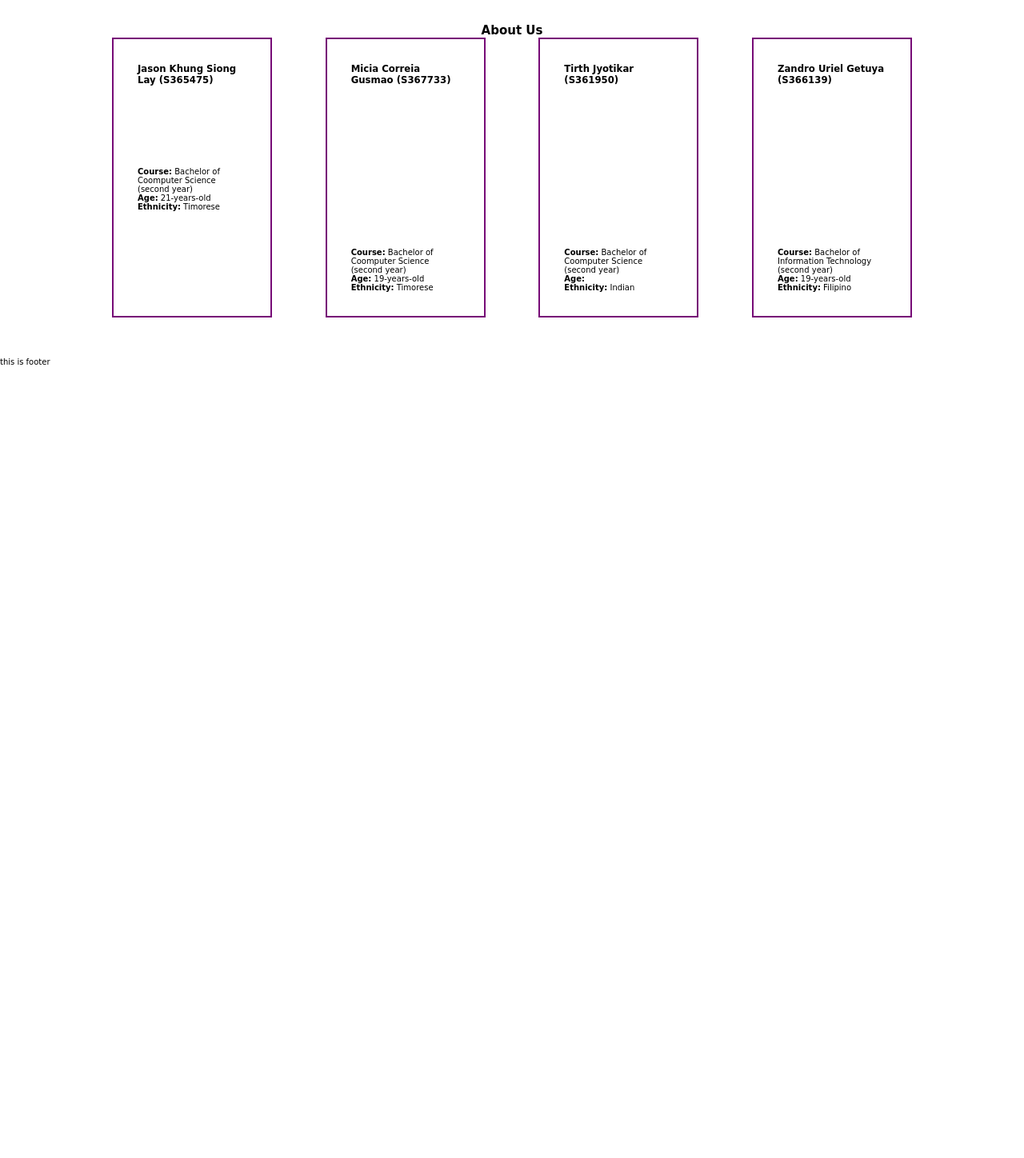
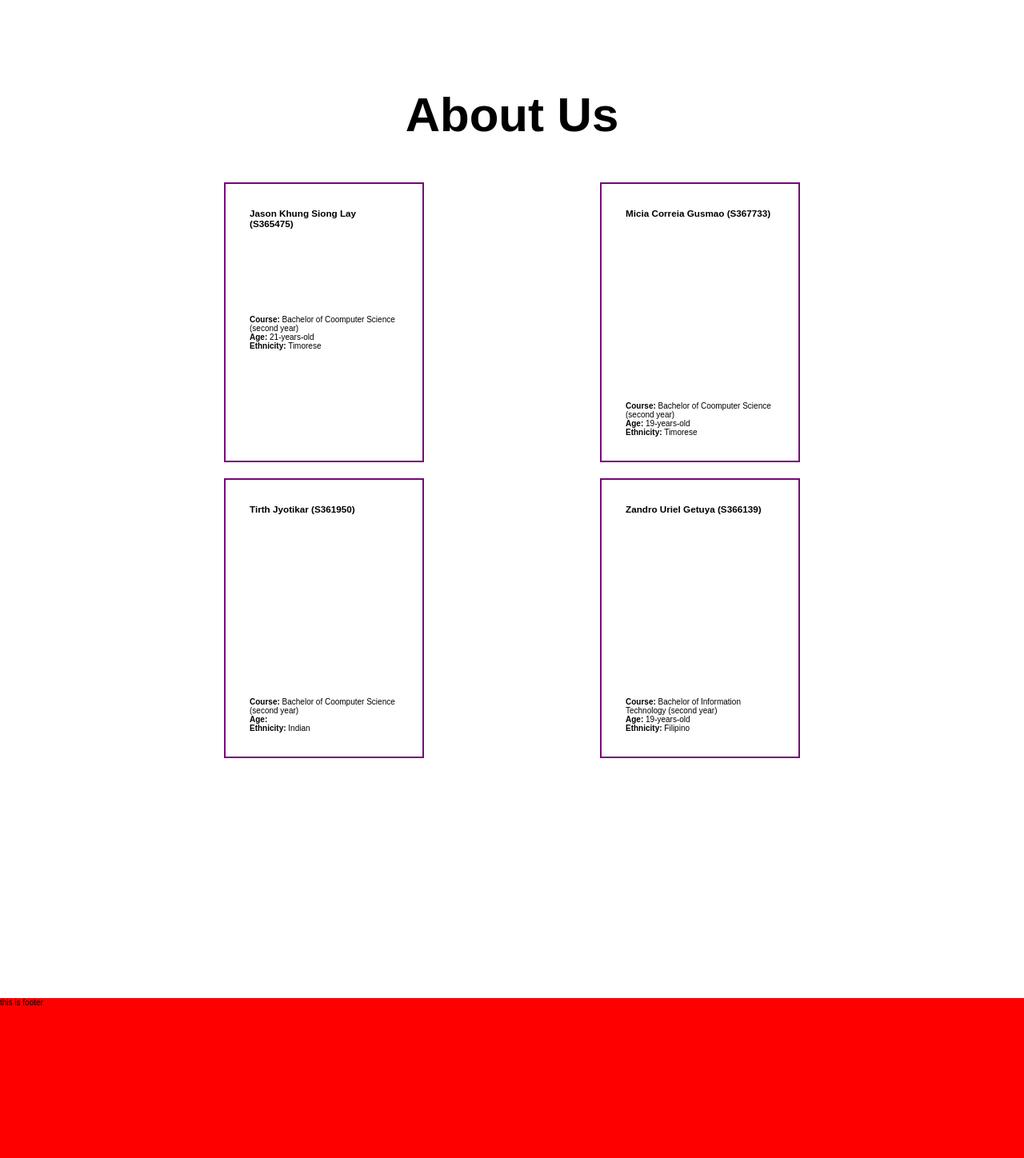
Before and after one commit to Beast-Code9999/HIT237_Group11_2024, a Django app: page /about-us in a window 1280 px wide. Shown: the part 141-1589 px from the top of the page at 80% size. Before the commit the page ends 597 px from the top, so only its background shows below. Run offline with Django 5.2, Linux system fonts and the light colour scheme.

Commit message:
add css to about.html and projectList.css

```diff
--- a/assignment_2_proj/assignment2_app/static/assignment2_app/about.css
+++ b/assignment_2_proj/assignment2_app/static/assignment2_app/about.css
@@ -1,17 +1,22 @@
 /* About Us page */
-
+.about-us {
+    padding: 25rem 140px;
+}
+section h2 {
+    text-align: center;
+    font-size: 6rem;
+    margin-bottom: 4rem;
+}
 .profiles {
     display: flex;
     flex-wrap: wrap;
     justify-content: space-between;
+    align-items: center;
     gap: 20px;
+    margin: 50px 140px;
 }
-
-.jason,
-.micia,
-.tirth,
-.zandro {
-    width: 20rem;
+.article {
+    width: max(25rem, 23%);
     height: 35rem;
     display: flex;
     flex-direction: column;
@@ -19,13 +24,3 @@
     padding: 30px;
     border: 2px solid #770577;
 }
-
-.about-us {
-    margin: 50px 140px;
-}
-
-
-
-section h2 {
-    text-align: center;
-}
--- a/assignment_2_proj/assignment2_app/templates/assignment2_app/about.html
+++ b/assignment_2_proj/assignment2_app/templates/assignment2_app/about.html
@@ -12,7 +12,7 @@
 <section class="about-us">
     <h2>About Us</h2>
     <div class="profiles">
-        <article class="jason">
+        <article class="article jason">
             <div class="profile-header">
                 <h3>Jason Khung Siong Lay (S365475)</h3>
             </div>
@@ -23,7 +23,7 @@
             </div>
             <p></p>
         </article>
-        <article class="micia">
+        <article class="article micia">
             <div class="profile-header">
                 <h3>Micia Correia Gusmao (S367733)</h3>
             </div>
@@ -33,7 +33,7 @@
                 <p><strong>Ethnicity:</strong> Timorese</p>
             </div>
         </article>
-        <article class="tirth">
+        <article class="article tirth">
             <div class="profile-header">
                 <h3>Tirth Jyotikar (S361950)</h3>
             </div>
@@ -44,7 +44,7 @@
             </div>
 
         </article>
-        <article class="zandro">
+        <article class="article zandro">
             <div class="profile-header">
                 <h3>Zandro Uriel Getuya (S366139)</h3>
             </div>
--- a/assignment_2_proj/static/app.css
+++ b/assignment_2_proj/static/app.css
@@ -17,22 +17,24 @@
 }
 html {
     font-size: 62.5%;
-    font-family: Verdana, Geneva, Tahoma, sans-serif;
+    font-family: Arial, sans-serif;
 }
 body {
     box-sizing: border-box;
-    background-color: var(--primary-color);
-    font-family: "Edu NSW ACT Foundation", cursive;
+    /* background-color: var(--color-primary); */
     position: relative;
     background-color: white;
 }
 
 .header {
     width: 100%;
-    padding: 2rem;
-    background-color: lightblue;
+    padding: 3rem 18rem;
+    background-color: var(--color-primary);
     display: flex;
+    justify-content: space-between;
     font-size: 2rem;
+    position: absolute;
+    top: 0;
 }
 .header__img {
     width: 10rem;
@@ -51,5 +53,16 @@
 }
 .navigation__item a {
     text-decoration: none;
+    color: white;
+}
+
+
+.main {
 
 }
+
+.footer {
+    width: 100%;
+    height: 20rem;
+    background-color: red;
+}
--- a/assignment_2_proj/templates/base.html
+++ b/assignment_2_proj/templates/base.html
@@ -10,7 +10,6 @@
     {% block  css_files %}{% endblock %}
 </head>
 <body>
-
     <header class="header">
         <a href="{% url 'home' %}">
             <div class="header__logo">
@@ -27,9 +26,11 @@
     </header>
 
 
-    {% block content %}
+    <main class="main">
+        {% block content %}
 
-    {% endblock content %}
+        {% endblock content %}
+    </main>
 
 
     <footer class="footer">
```
Also changed, not shown: assignment_2_proj/assignment2_app/static/assignment2_app/projectList.css (added).
